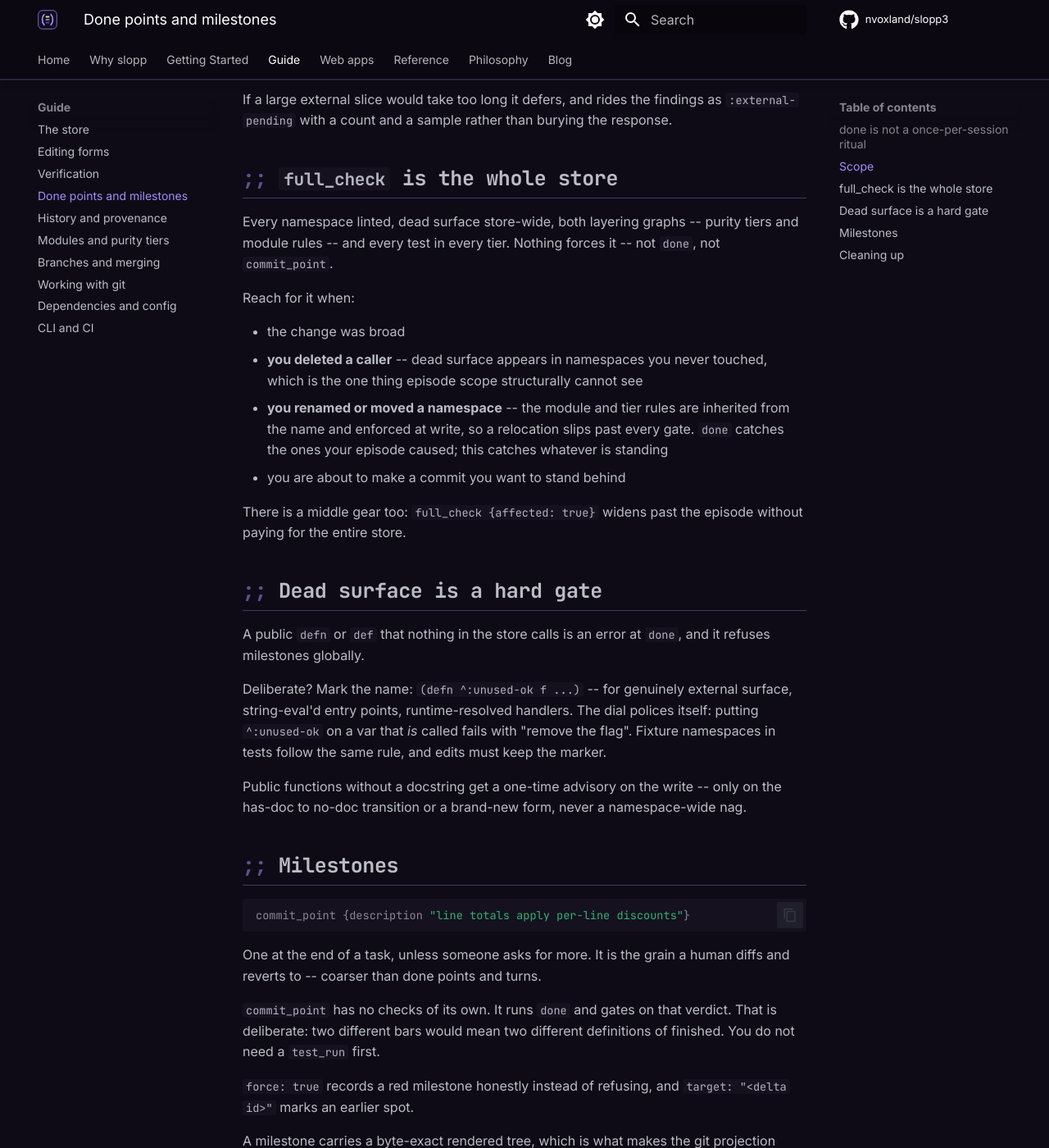
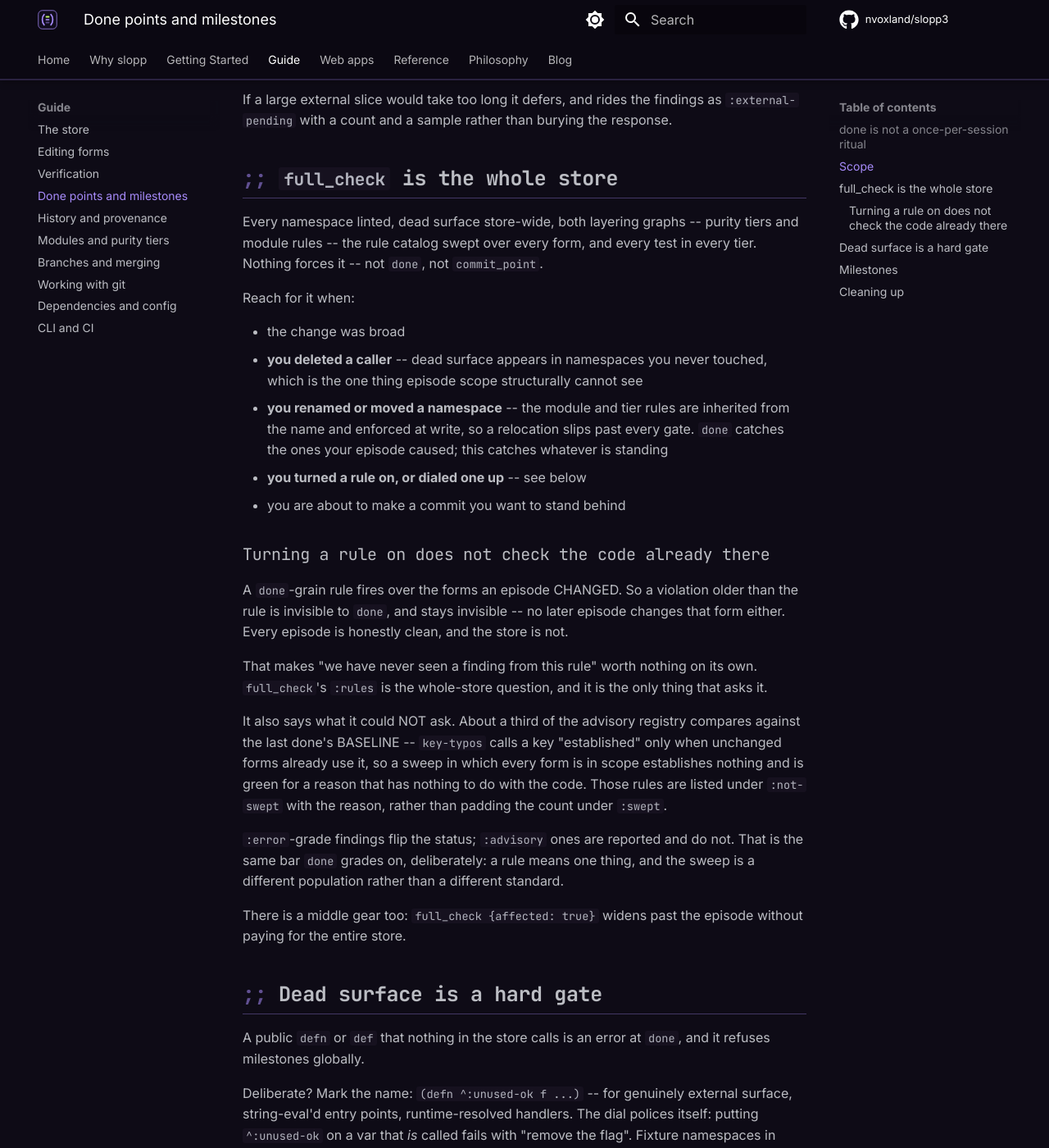
Before and after one commit to nvoxland/slopp3, an MkDocs documentation site: the page built from docs/guide/done-and-milestones.md, in a window 1280 px wide and 1400 px high, scrolled down 1055 px. Shown: the whole window at 82% size. Built offline with MkDocs 1.6.1 and Material for MkDocs 9.7.7, drawn with Linux system fonts in a browser that asks for light colours; comment, search, counter and statistics services are not loaded.

Commit message:
Turning a rule on does not check the code already there
A :grain :done rule fires over the forms an episode CHANGED, so a
violation older than the rule is invisible to done — and stays
invisible, because no later episode changes that form either. Every
episode is honestly clean and the store is not.

slopp-ui found it from outside: two known direct-http violations,
full_check reporting zero rule findings of any kind, three tools
consulted. So "this rule has never fired" is worth nothing on its own.

full_check now carries :rules — the catalog swept over every form,
graded through the same status-affecting-fired? done uses, so a rule
means one thing in both places.

The load-bearing half is :not-swept. About a third of the advisory
registry compares against the last-done baseline or reads the episode's
deltas, and running one of those over every form does not report clean,
it reports nothing in the same shape. key-typos calls a key
"established" only when unchanged forms already use it, so a sweep in
which every form is in scope would have been green forever for a reason
having nothing to do with the code. Each entry declares :sweep, and the
report is total: a rule is either swept or named as unasked.

skills/ and docs/ carry the user-facing half — an adopter hits this on
the first rule they dial up.

```diff
--- a/docs/guide/done-and-milestones.md
+++ b/docs/guide/done-and-milestones.md
@@ -47,8 +47,8 @@ response.
 ## `full_check` is the whole store
 
 Every namespace linted, dead surface store-wide, both layering graphs -- purity
-tiers and module rules -- and every test in every tier. Nothing forces it --
-not `done`, not `commit_point`.
+tiers and module rules -- the rule catalog swept over every form, and every
+test in every tier. Nothing forces it -- not `done`, not `commit_point`.
 
 Reach for it when:
 
@@ -59,7 +59,31 @@ Reach for it when:
   inherited from the name and enforced at write, so a relocation slips past
   every gate. `done` catches the ones your episode caused; this catches
   whatever is standing
+- **you turned a rule on, or dialed one up** -- see below
 - you are about to make a commit you want to stand behind
+
+### Turning a rule on does not check the code already there
+
+A `done`-grain rule fires over the forms an episode CHANGED. So a violation
+older than the rule is invisible to `done`, and stays invisible -- no later
+episode changes that form either. Every episode is honestly clean, and the
+store is not.
+
+That makes "we have never seen a finding from this rule" worth nothing on its
+own. `full_check`'s `:rules` is the whole-store question, and it is the only
+thing that asks it.
+
+It also says what it could NOT ask. About a third of the advisory registry
+compares against the last done's BASELINE -- `key-typos` calls a key
+"established" only when unchanged forms already use it, so a sweep in which
+every form is in scope establishes nothing and is green for a reason that has
+nothing to do with the code. Those rules are listed under `:not-swept` with
+the reason, rather than padding the count under `:swept`.
+
+`:error`-grade findings flip the status; `:advisory` ones are reported and do
+not. That is the same bar `done` grades on, deliberately: a rule means one
+thing, and the sweep is a different population rather than a different
+standard.
 
 There is a middle gear too: `full_check {affected: true}` widens past the
 episode without paying for the entire store.
```
Also changed, not shown: .context/design-disciplines.md (+29 -0 lines), docs/reference/tools.md (+1 -1 lines), plugins/slopp/skills/slopp-style/SKILL.md (+8 -0 lines), plugins/slopp/skills/slopp/SKILL.md (+16 -0 lines).
